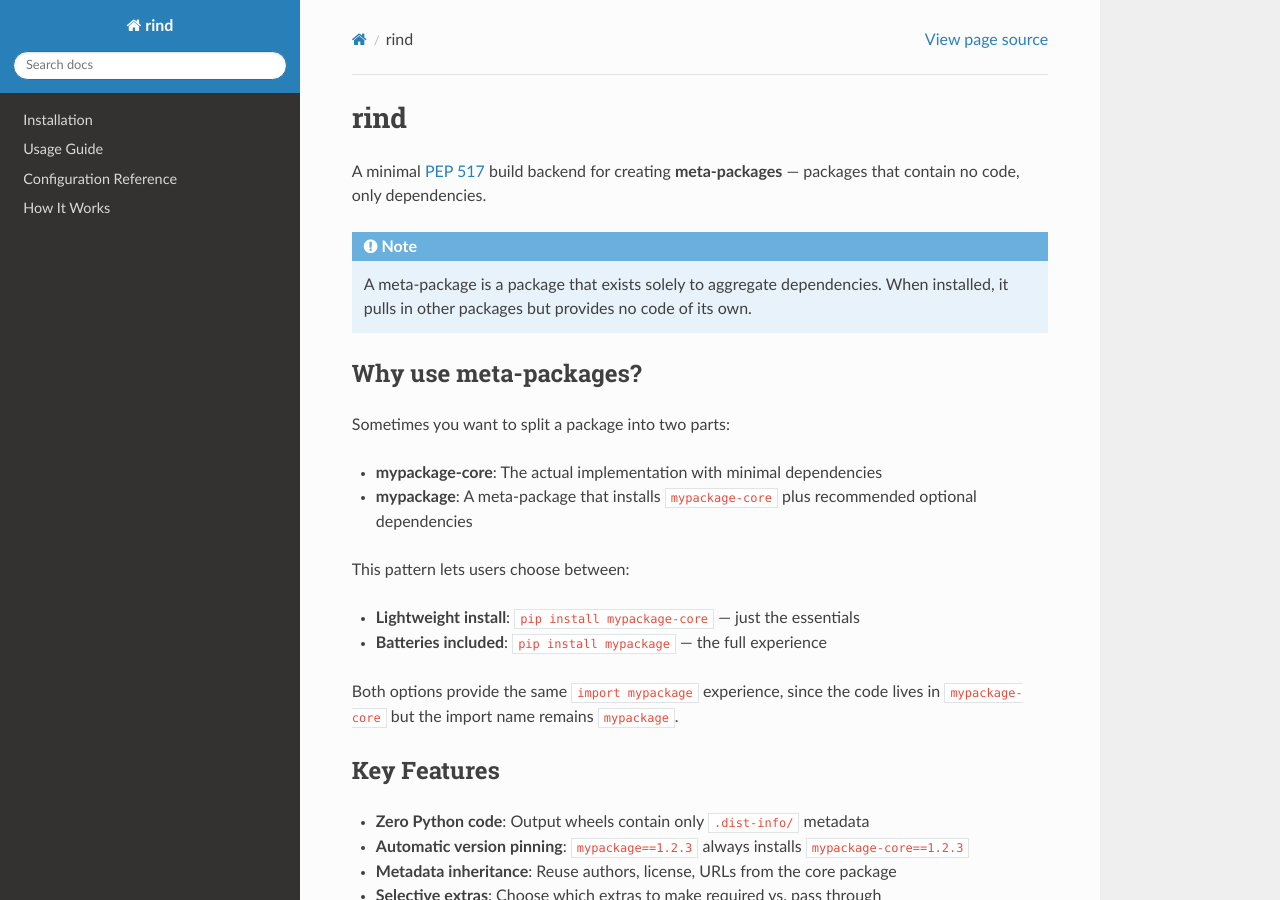
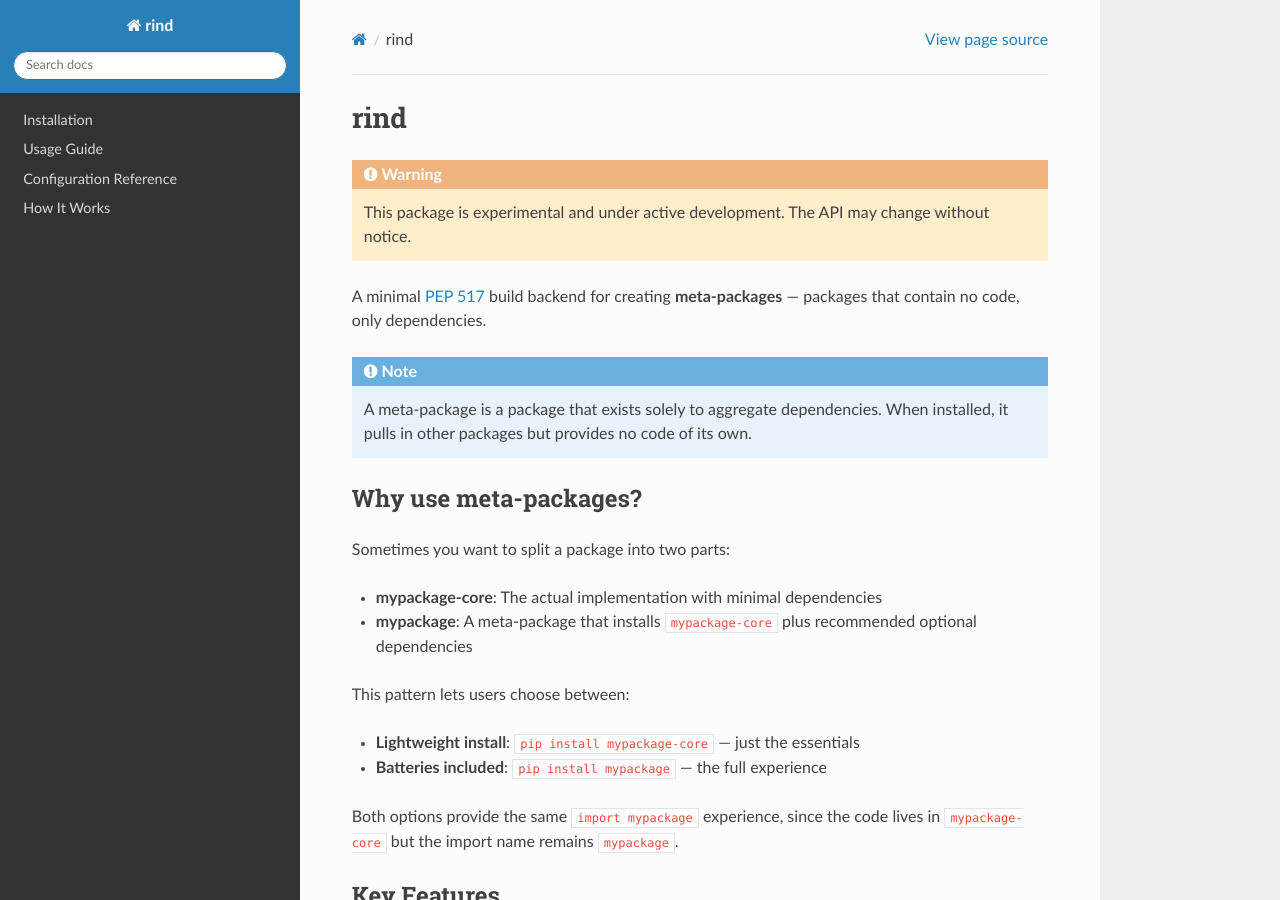
Before and after one commit to astrofrog/rind, a Sphinx documentation site: the page built from docs/index.rst, in a window 1280 px wide and 900 px high. Built offline with Sphinx 7.4.7 and the Read the Docs theme 3.1.0, drawn with Linux system fonts in a browser that asks for light colours.

Commit message:
Add warning

```diff
--- a/docs/index.rst
+++ b/docs/index.rst
@@ -1,5 +1,10 @@
 rind
 ===================
+
+.. warning::
+
+   This package is experimental and under active development.
+   The API may change without notice.
 
 A minimal `PEP 517 <https://peps.python.org/pep-0517/>`_ build backend for
 creating **meta-packages** — packages that contain no code, only dependencies.
```
Also changed, not shown: README.md (+3 -0 lines).
